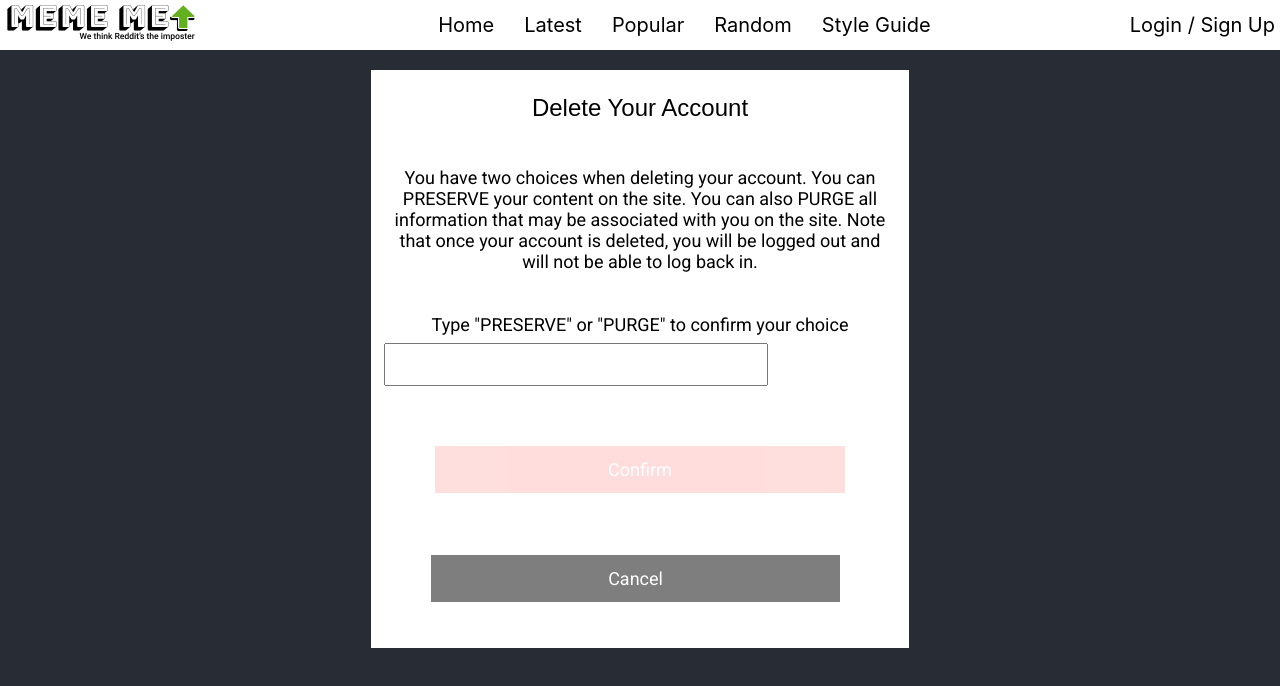
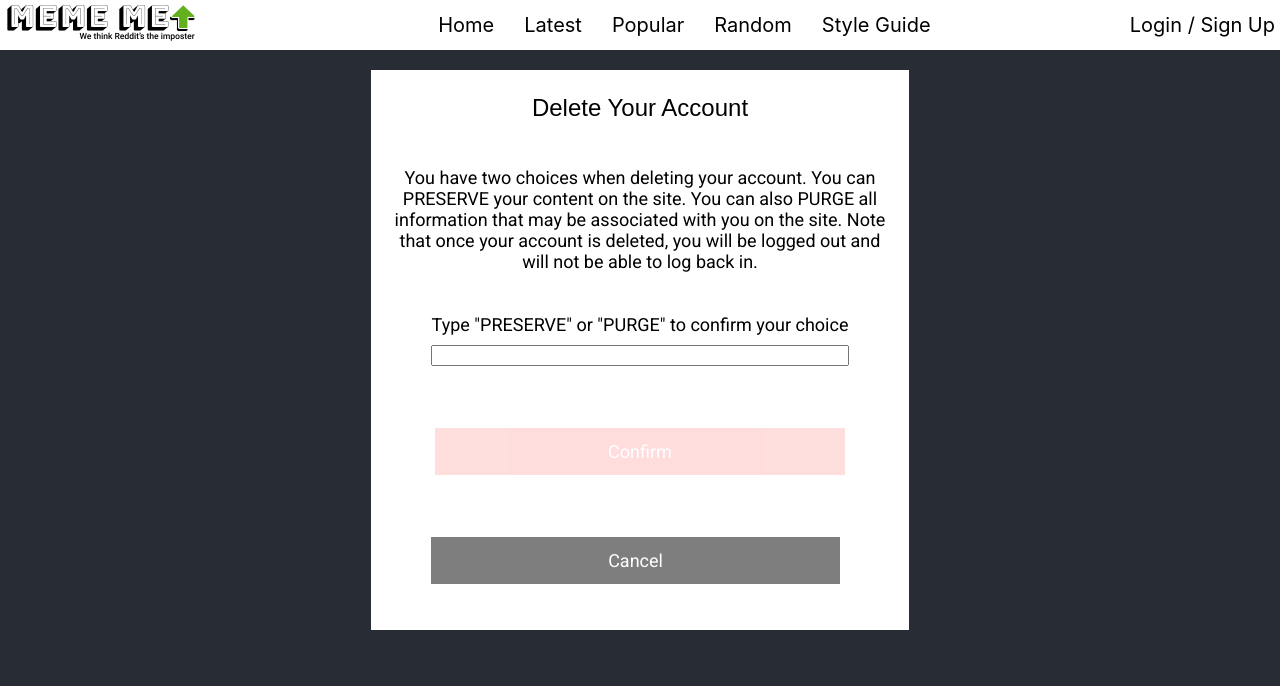
Before and after one commit to CSE370HCI/fantasticfour, a React (Create React App) app: page /delete in a window 1280 px wide. Shown: the top 686 px of the page. Built offline with nearby package versions, Linux system fonts and the light colour scheme; no server answers.

Commit message:
#48 - change input field style to default for input throughout the app in delete account form

```diff
--- a/src/Component/DeleteAccount.jsx
+++ b/src/Component/DeleteAccount.jsx
@@ -135,7 +135,6 @@ export default class DeleteAccount extends React.Component {
                         <br />
                         <input
                             type="text"
-                            className="upload-input"
                             onChange={this.updateInput}
                         />
                     </label>
```
